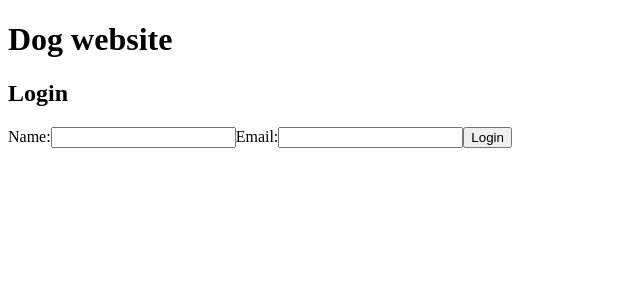
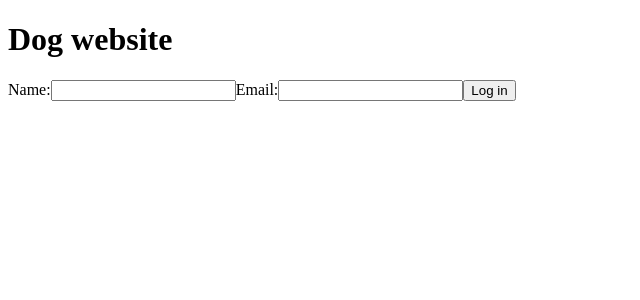
Before and after one commit to Tarun-Mittal-cell/fetch-happy-dog-homes, a React (Create React App) app: page / in a window 1280 px wide. Shown: the top 300 px of the page, without its empty margins (0-640 px from the left). Built offline with nearby package versions, Linux system fonts and the light colour scheme.

Commit message:
updated usercontext and auth.ts

```diff
--- a/src/App.tsx
+++ b/src/App.tsx
@@ -1,8 +1,8 @@
 import React from 'react';
+import { UserContextProvider } from './contexts/UserContext';
 import LoginPage from './components/LoginPage';
-import { UserContextProvider } from './contexts/UserContext';
 
-function App() {
+const App: React.FC = () => {
   return (
     <UserContextProvider>
       <div>
--- /dev/null
+++ b/src/api/auth.ts
@@ -0,0 +1,25 @@
+export const login = async (username: string, password: string): Promise<{ status: number, data: { name: string, email: string } }> => {
+    // In a real application, here would be your API call.
+    // I'm returning a promise that resolves after 1 second to simulate network delay.
+    return new Promise((resolve, reject) => {
+        setTimeout(() => {
+            if (username && password) {
+                resolve({
+                    status: 200,
+                    data: {
+                        name: username,
+                        email: password
+                    }
+                });
+            } else {
+                resolve({
+                    status: 400,
+                    data: {
+                        name: "",
+                        email: ""
+                    }
+                });
+            }
+        }, 1000);
+    });
+};
--- a/src/components/LoginPage.tsx
+++ b/src/components/LoginPage.tsx
@@ -1,48 +1,34 @@
-// Import necessary modules
-import React, { useState } from 'react';
-import axios from 'axios';
+import React, { useContext, useState } from 'react';
+import { UserContext } from '../contexts/UserContext';
 
-const LoginPage = () => {
-  // Set initial state for name and email
+const LoginPage: React.FC = () => {
+    // Local state for input fields
     const [name, setName] = useState("");
     const [email, setEmail] = useState("");
 
-  // Function to handle form submission
-  const handleLogin = async (e: React.FormEvent) => {
+    // Get the login function from UserContext
+    const userContext = useContext(UserContext);
+
+    // On form submission
+    const onSubmit = (e: React.FormEvent) => {
         e.preventDefault();
-
-    // Login API Endpoint
-    const loginApiUrl = "https://frontend-take-home-service.fetch.com/auth/login";
-
-    try {
-      const response = await axios.post(loginApiUrl, { name, email }, { withCredentials: true });
-
-      if (response.status === 200) {
-        console.log("Login Successful");
-      } else {
-        console.log("Login Failed");
+        // If userContext is defined, call the login function
+        userContext?.login(name, email);
     }
-    } catch (error) {
-      console.error("An error occurred during login", error);
-    }
-  };
 
     return (
-    <div>
-      <h2>Login</h2>
-      <form onSubmit={handleLogin}>
+        <form onSubmit={onSubmit}>
             <label>
                 Name:
-          <input type="text" value={name} onChange={e => setName(e.target.value)} required />
+                <input type="text" value={name} onChange={(e) => setName(e.target.value)} />
             </label>
             <label>
                 Email:
-          <input type="email" value={email} onChange={e => setEmail(e.target.value)} required />
+                <input type="email" value={email} onChange={(e) => setEmail(e.target.value)} />
             </label>
-        <button type="submit">Login</button>
+            <button type="submit">Log in</button>
         </form>
-    </div>
     );
-};
+}
 
 export default LoginPage;
--- a/src/contexts/UserContext.tsx
+++ b/src/contexts/UserContext.tsx
@@ -1,4 +1,5 @@
 import React, { createContext, useState } from 'react';
+import { login as apiLogin } from '../api/auth';
 
 // Define the types for our context state
 interface UserContextState {
@@ -21,11 +22,19 @@ export const UserContextProvider: React.FC<UserContextProviderProps> = ({ childr
 
 // Login function
 const login = async (name: string, email: string) => {
-        // make API call and set the response to the state
-        // for now, we'll just set the values directly
-        setName(name);
-        setEmail(email);
+    // Call our pretend API
+    const response = await apiLogin(name, email);
+
+    // If the login was successful, set the user state
+    if (response.status === 200) {
+      setName(response.data.name);
+      setEmail(response.data.email);
+    } else {
+      // Handle failed login attempt
+      console.error(`Login failed with status: ${response.status}`);
     }
+  }
+
 
     // Define what the context provides
     const contextValue = {
```
Lines whose indentation alone changed are shown as unchanged.
